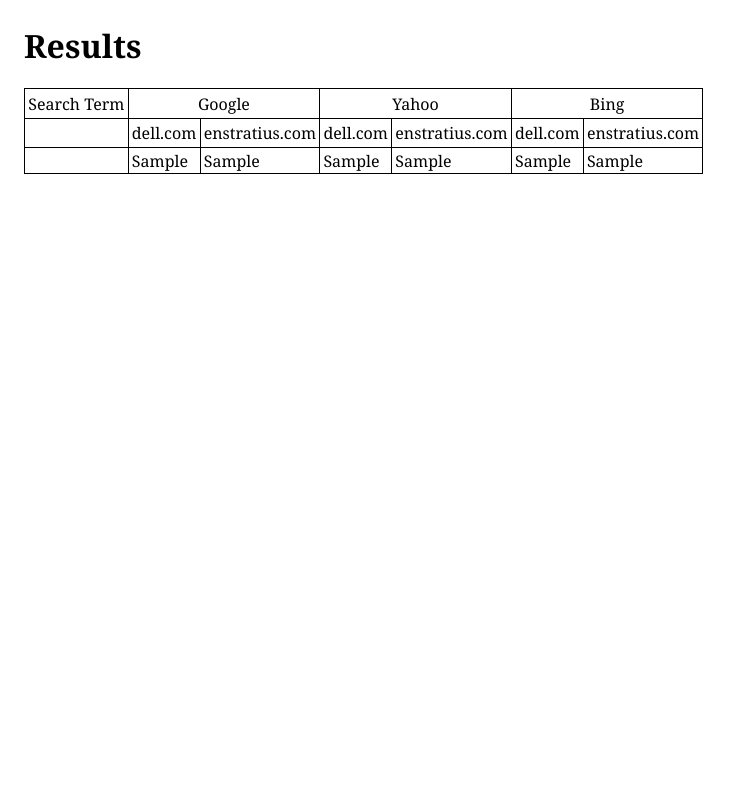
After one commit to zomGreg/seothing, a Flask app: template app/templates/results.html in a window 1280 px wide. The commit adds this page. Shown: the whole page, without its empty margins (0-742 px from the left). Run offline with Flask 2, Linux system fonts and the light colour scheme; the template is opened without the code that fills it: most values are stand-ins (such as "Sample title", 1, 10 or a date in 2020).

Commit message:
functional flask prototype

```diff
--- /dev/null
+++ b/app/static/flask.css
@@ -0,0 +1,52 @@
+/*
+ * AsciiDoc 'flask' theme for xhtml11 and html5 backends. A shameless knock-off
+ * of the Flask website styling (http://flask.pocoo.org/docs/).
+ *
+ * The implementation is straight-forward, consisting of the asciidoc.css file
+ * followed by theme specific overrides.
+ *
+ * */
+
+
+/* Shared CSS for AsciiDoc xhtml11 and html5 backends */
+
+/* Default font. */
+body {
+  font-family: Georgia,serif;
+}
+
+#table-example-1 {
+  border: solid thin;
+  border-collapse: collapse;
+}
+#table-example-1 caption {
+  padding-bottom: 0.5em;
+}
+#table-example-1 th,
+#table-example-1 td {
+  border: solid thin;
+  padding: 0.1rem 0.2rem;
+}
+#table-example-1 td {
+  white-space: nowrap;
+}
+#table-example-1 th {
+  font-weight: normal;
+}
+#table-example-1 td {
+  border-style: none solid;
+  vertical-align: top;
+}
+#table-example-1 th {
+  padding: 0.2em;
+  vertical-align: middle;
+  text-align: center;
+}
+
+#table-example-1 tbody td:first-child::after {
+  content: leader(". "); '
+}
+
+body {
+  padding: 1rem;
+}
--- a/app/templates/google.html
+++ b/app/templates/google.html
@@ -8,7 +8,7 @@
   </head>
   <body>
     <h1>Google Results</h1>
-    {% for result in results %}
+    {% for result in google_results %}
     <div><p>{{ result.search_term | safe }} {{result.results['dell.com'] | safe }} {{ result.results['enstratius.com'] | safe }}</p></div>
     {% endfor %}
 
--- /dev/null
+++ b/app/templates/results.html
@@ -0,0 +1,35 @@
+<html>
+<link rel=stylesheet type=text/css href="{{ url_for('static', filename='flask.css') }}">
+<head>
+    {% if engine %}
+    <title>{{ engine }} - Seo Thing</title>
+    {% else %}
+    <title>Welcome to the SEO Thing</title>
+    {% endif %}
+</head>
+<body>
+<h1>Results</h1>
+
+<table id="table-example-1">
+    <th>Search Term</th><th colspan="2">Google</th><th colspan="2">Yahoo</th><th colspan="2">Bing</th>
+    <tr>
+        <th></th>
+        <th>dell.com</th><th>enstratius.com</th>
+        <th>dell.com</th><th>enstratius.com</th>
+        <th>dell.com</th><th>enstratius.com</th>
+    </tr>
+{% for cell in google_results %}
+    <tr>
+        <td>{{ google_results[loop.index0].search_term}}</td>
+        <td>{{ google_results[loop.index0].results['dell.com'] }}</td>
+        <td>{{ google_results[loop.index0].results['enstratius.com'] }}</td>
+        <td>{{ yahoo_results[loop.index0].results['dell.com'] }}</td>
+        <td>{{ yahoo_results[loop.index0].results['enstratius.com'] }}</td>
+        <td>{{ bing_results[loop.index0].results['dell.com'] }}</td>
+        <td>{{ bing_results[loop.index0].results['enstratius.com'] }}</td>
+    </tr>
+{% endfor %}
+</table>
+
+</body>
+</html>
--- a/seothing.py
+++ b/seothing.py
@@ -93,12 +93,12 @@
         if len(dell_idx) == 0:
             dell = "Not Found"
         else:
-            dell = str(dell_idx[:5]).strip('[]')
+            dell = str(dell_idx).strip('[]')
 
         if len(enstratius_idx) == 0:
             enstratius = "Not Found"
         else:
-            enstratius = enstratius_idx[:5]
+            enstratius = str(enstratius_idx).strip('[]')
 
         result_list.append({"search_term": str(space_string), "results": {"dell.com": dell, "enstratius.com": enstratius}})
 
```
Also changed, not shown: app/views.py (+27 -6 lines), setup.py (added, +16 -0 lines), 2 other files.
